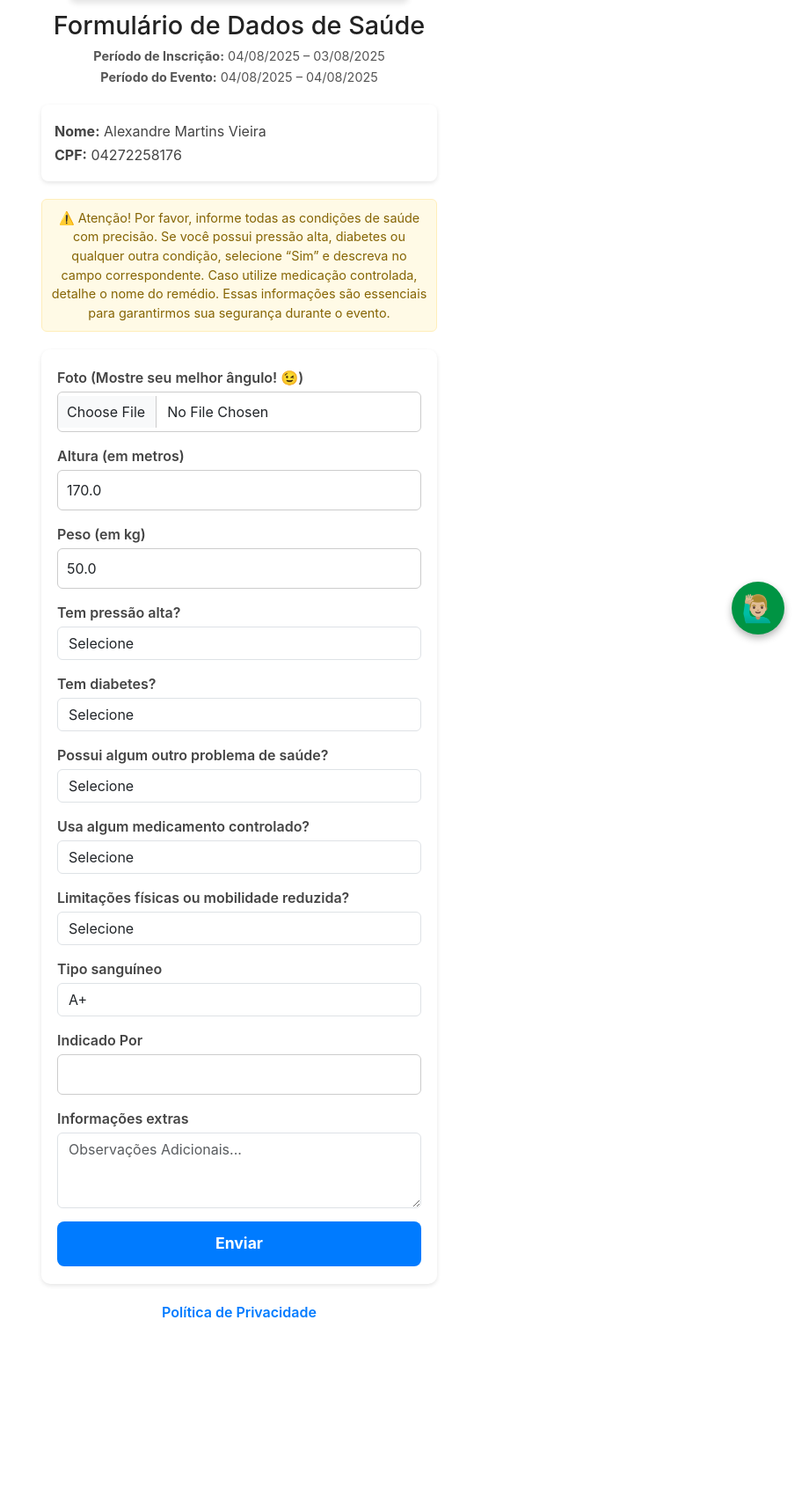
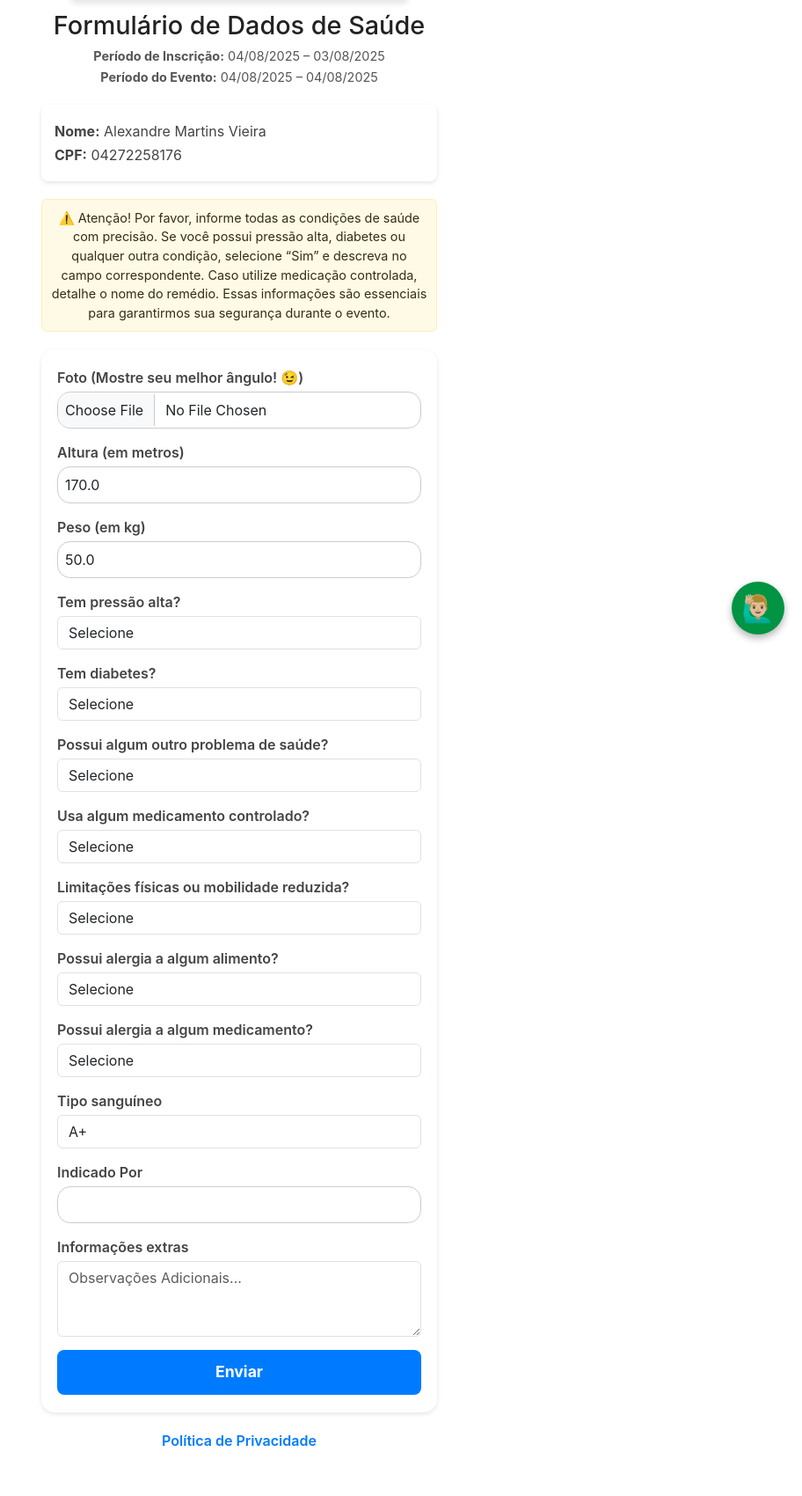
Before and after one commit to alexandremvdev1/acampteste, a Django app: page /formulario-saude/55/ in a window 1280 px wide. Shown: the part 59-1759 px from the top of the page at 88% size, without its empty margins (368-1280 px from the left). Before the commit the page ends 1556 px from the top, so only its background shows below. Run offline with Django 5.2, Linux system fonts and the light colour scheme; data comes from the database, SQL or seed files in the repository.

Commit message:
atualizaçoes

```diff
--- a/inscricoes/forms.py
+++ b/inscricoes/forms.py
@@ -408,6 +408,29 @@ class DadosSaudeForm(forms.ModelForm):
         required=False
     )
 
+    # Novos campos de alergia
+    alergia_alimento = forms.ChoiceField(
+        label="Possui alergia a algum alimento?",
+        choices=SIM_NAO_CHOICES,
+        required=True
+    )
+    qual_alergia_alimento = forms.CharField(
+        label="Qual alimento causa alergia?",
+        max_length=255,
+        required=False
+    )
+
+    alergia_medicamento = forms.ChoiceField(
+        label="Possui alergia a algum medicamento?",
+        choices=SIM_NAO_CHOICES,
+        required=True
+    )
+    qual_alergia_medicamento = forms.CharField(
+        label="Qual medicamento causa alergia?",
+        max_length=255,
+        required=False
+    )
+
     tipo_sanguineo = forms.ChoiceField(
         label="Tipo sanguíneo",
         choices=TIPO_SANGUINEO_CHOICES,
@@ -427,32 +450,46 @@ class DadosSaudeForm(forms.ModelForm):
     )
 
     class Meta:
-        model = InscricaoSenior  # será substituído dinamicamente na view
+        model = InscricaoSenior  # substituído dinamicamente na view
         fields = [
             'foto', 'altura', 'peso',
             'pressao_alta', 'diabetes',
             'problema_saude', 'qual_problema_saude',
             'medicamento_controlado', 'qual_medicamento_controlado', 'protocolo_administracao',
             'mobilidade_reduzida', 'qual_mobilidade_reduzida',
+            'alergia_alimento', 'qual_alergia_alimento',
+            'alergia_medicamento', 'qual_alergia_medicamento',
             'tipo_sanguineo', 'indicado_por', 'informacoes_extras',
         ]
 
     def __init__(self, *args, **kwargs):
         super().__init__(*args, **kwargs)
-        for field in self.fields.values():
+        # adiciona classe Bootstrap e placeholders
+        for name, field in self.fields.items():
             field.widget.attrs.update({'class': 'form-control'})
 
     def clean(self):
         cleaned = super().clean()
+
         if cleaned.get('problema_saude') == 'sim' and not cleaned.get('qual_problema_saude'):
             self.add_error('qual_problema_saude', 'Por favor, especifique o problema de saúde.')
+
         if cleaned.get('medicamento_controlado') == 'sim':
             if not cleaned.get('qual_medicamento_controlado'):
                 self.add_error('qual_medicamento_controlado', 'Por favor, especifique o medicamento controlado.')
             if not cleaned.get('protocolo_administracao'):
                 self.add_error('protocolo_administracao', 'Por favor, informe o protocolo de administração.')
+
         if cleaned.get('mobilidade_reduzida') == 'sim' and not cleaned.get('qual_mobilidade_reduzida'):
             self.add_error('qual_mobilidade_reduzida', 'Por favor, detalhe a limitação.')
+
+        # validação de alergias
+        if cleaned.get('alergia_alimento') == 'sim' and not cleaned.get('qual_alergia_alimento'):
+            self.add_error('qual_alergia_alimento', 'Por favor, especifique o alimento.')
+
+        if cleaned.get('alergia_medicamento') == 'sim' and not cleaned.get('qual_alergia_medicamento'):
+            self.add_error('qual_alergia_medicamento', 'Por favor, especifique o medicamento.')
+
         return cleaned
 
 
--- a/inscricoes/templates/inscricoes/formulario_contato.html
+++ b/inscricoes/templates/inscricoes/formulario_contato.html
@@ -108,10 +108,10 @@
         input[type="text"],
         input[type="tel"],
         select {
-            padding: 10px;
+            padding: 8px;
             font-size: 1rem;
             border: 1.8px solid #ccc;
-            border-radius: 6px;
+            border-radius: 15px;
             width: 100%;
             font-family: inherit;
             text-transform: capitalize;
@@ -356,7 +356,7 @@
         </a>
     </p>
     <p style="text-align:center; font-size:0.75rem; color:rgba(0,0,0,0.25); margin-top:4px;">
-        eismeaqui.app - Desenvolvido por Alexandre Martins Vieira
+        Desenvolvido por Alexandre Martins Vieira
     </p>
 
     <!-- Modal da Política de Privacidade -->
--- a/inscricoes/templates/inscricoes/formulario_saude.html
+++ b/inscricoes/templates/inscricoes/formulario_saude.html
@@ -92,7 +92,7 @@
         .mensagem-saude {
             background-color: #fffae6;
             /* Cor de fundo amarela */
-            color: #856404;
+            color: #362d11;
             /* Cor do texto */
             border: 1px solid #ffeeba;
             /* Borda para destacar */
@@ -106,7 +106,7 @@
         form {
             background: white;
             padding: 20px 18px;
-            border-radius: 10px;
+            border-radius: 15px;
             box-shadow: 0 2px 5px rgba(0, 0, 0, 0.1);
             display: flex;
             flex-direction: column;
@@ -127,10 +127,10 @@
         select,
         textarea,
         input[type="file"] {
-            padding: 10px;
+            padding: 8px;
             font-size: 1rem;
             border: 1.8px solid #ccc;
-            border-radius: 6px;
+            border-radius: 15px;
             width: 100%;
             font-family: inherit;
             text-transform: capitalize;
@@ -383,6 +383,34 @@
         {{ form.qual_mobilidade_reduzida }}
     </div>
 
+    <!-- Campos de alergia -->
+    <div class="form-group">
+        <label for="{{ form.alergia_alimento.id_for_label }}">Possui alergia a algum alimento?</label>
+        {{ form.alergia_alimento.errors }}
+        {{ form.alergia_alimento }}
+    </div>
+
+    <div class="form-group {% if form.alergia_alimento.value != 'sim' %}hidden{% endif %}"
+         id="qual_alergia_alimento_group">
+        <label for="{{ form.qual_alergia_alimento.id_for_label }}">Qual alimento causa alergia?</label>
+        {{ form.qual_alergia_alimento.errors }}
+        {{ form.qual_alergia_alimento }}
+    </div>
+
+    <div class="form-group">
+        <label for="{{ form.alergia_medicamento.id_for_label }}">Possui alergia a algum medicamento?</label>
+        {{ form.alergia_medicamento.errors }}
+        {{ form.alergia_medicamento }}
+    </div>
+
+    <div class="form-group {% if form.alergia_medicamento.value != 'sim' %}hidden{% endif %}"
+         id="qual_alergia_medicamento_group">
+        <label for="{{ form.qual_alergia_medicamento.id_for_label }}">Qual medicamento causa alergia?</label>
+        {{ form.qual_alergia_medicamento.errors }}
+        {{ form.qual_alergia_medicamento }}
+    </div>
+    <!-- Fim campos de alergia -->
+
     <div class="form-group">
         <label for="{{ form.tipo_sanguineo.id_for_label }}">Tipo sanguíneo</label>
         {{ form.tipo_sanguineo.errors }}
@@ -436,7 +464,7 @@
 
 <script>
     document.addEventListener('DOMContentLoaded', function () {
-        // Funções de modal (abre/fecha/overlay/ESC)
+        // Funções de modal
         function openModal(id) {
             const m = document.getElementById(id);
             if (!m) return;
@@ -466,12 +494,14 @@
             }
         });
 
-        // Campos condicionais
+        // Campos condicionais (incluindo alergias)
         [
             { selectId: 'id_problema_saude', groupId: 'qual_problema_saude_group' },
             { selectId: 'id_medicamento_controlado', groupId: 'qual_medicamento_controlado_group' },
             { selectId: 'id_medicamento_controlado', groupId: 'protocolo_administracao_group' },
-            { selectId: 'id_mobilidade_reduzida', groupId: 'qual_mobilidade_reduzida_group' }
+            { selectId: 'id_mobilidade_reduzida', groupId: 'qual_mobilidade_reduzida_group' },
+            { selectId: 'id_alergia_alimento', groupId: 'qual_alergia_alimento_group' },
+            { selectId: 'id_alergia_medicamento', groupId: 'qual_alergia_medicamento_group' },
         ].forEach(({ selectId, groupId }) => {
             const sel = document.getElementById(selectId),
                   grp = document.getElementById(groupId);
```
Also changed, not shown: inscricoes/templates/inscricoes/inscricao_inicial.html (+5 -5 lines).
